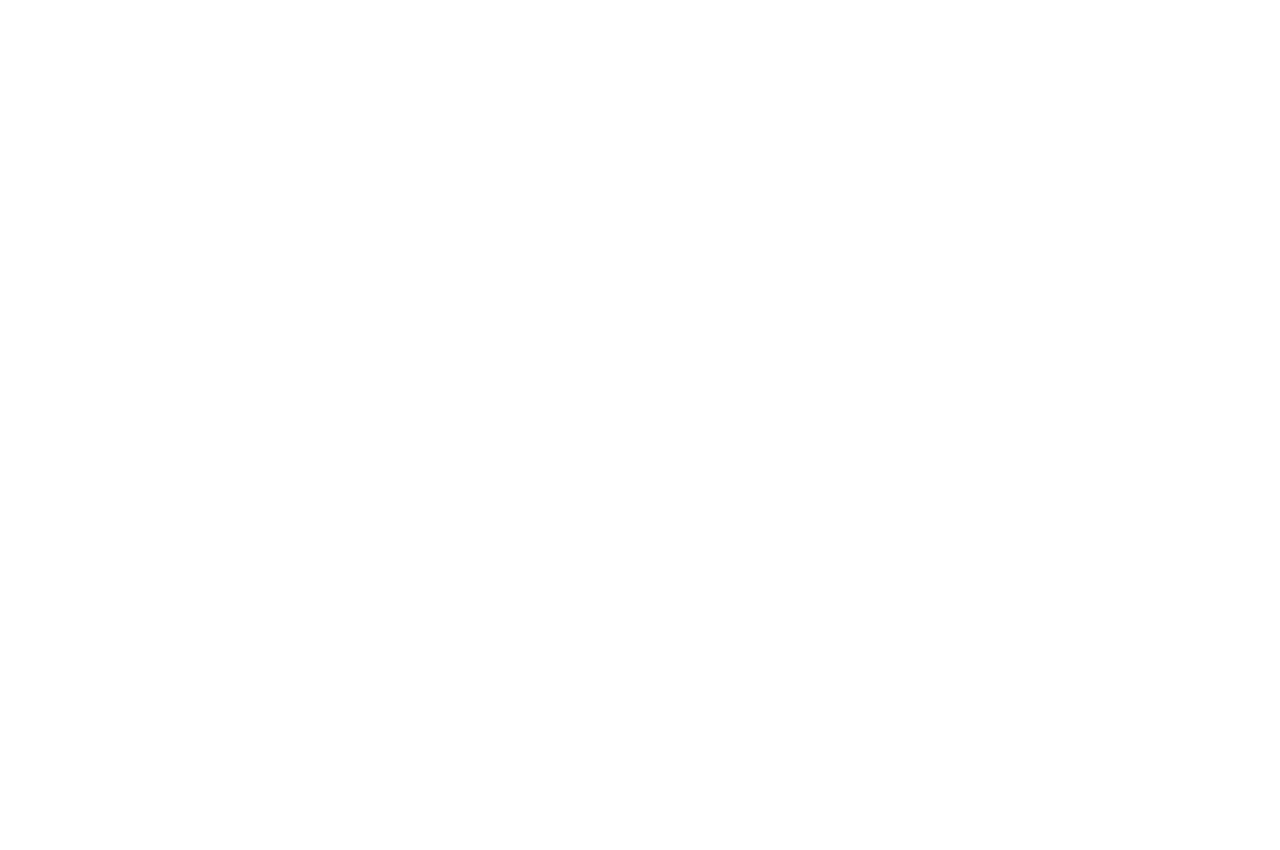
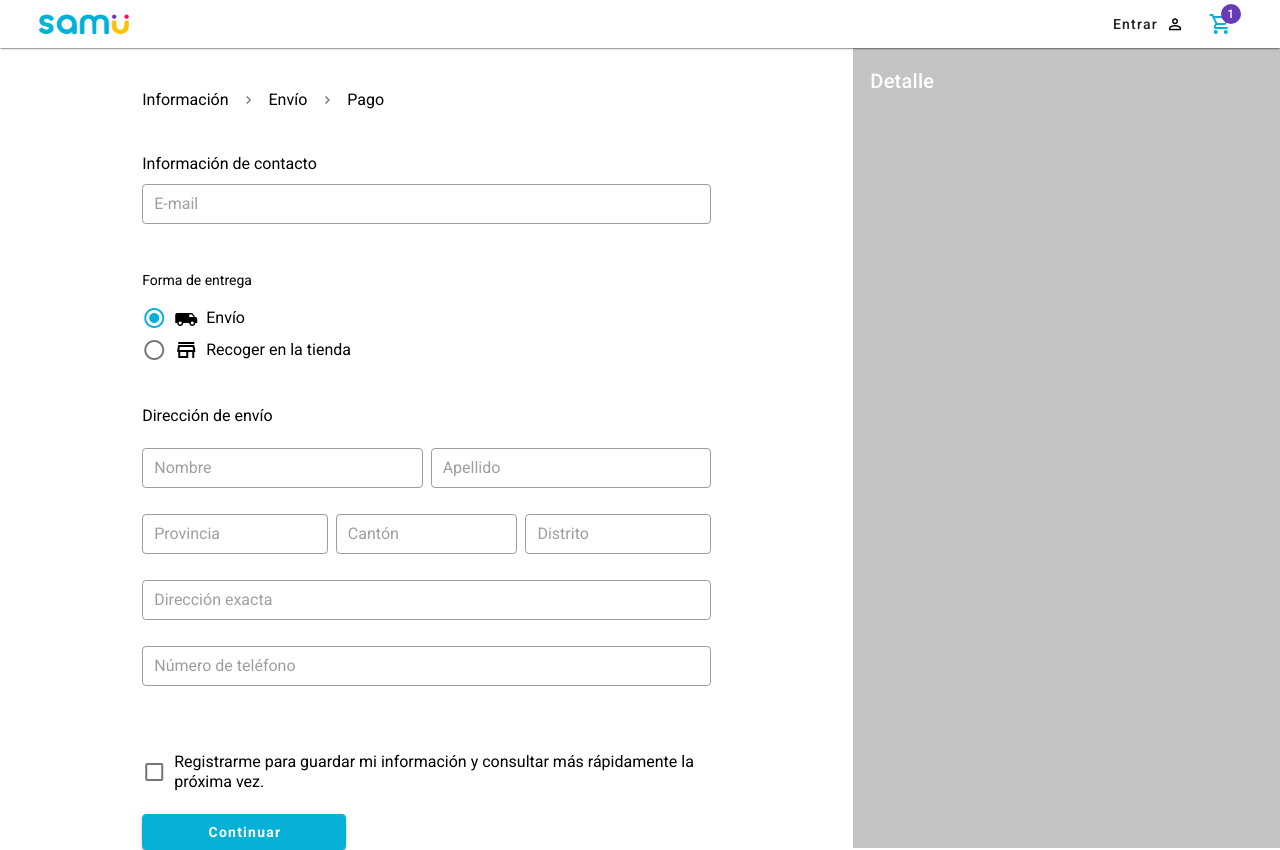
Before and after one commit to DamonBalam/samu-nuxt-cliente, a Nuxt app: page /pago in a window 1280 px wide. Before the commit this address had no page. Before the commit the page ends 800 px from the top, so only its background shows below. Built offline with nearby package versions, Linux system fonts and the light colour scheme.

Commit message:
formulario para pago done

```diff
--- a/layouts/storeLayout.vue
+++ b/layouts/storeLayout.vue
@@ -15,12 +15,23 @@
       <v-spacer/>
 
       <v-toolbar-items>
-        <v-btn text class="text-capitalize">
+        <v-btn text class="text-capitalize" to="/login">
           Entrar
           <v-icon right color="black">mdi-account-outline</v-icon>
         </v-btn>
+
+
         <v-btn icon color="primary">
-          <v-icon>mdi-cart-outline</v-icon>
+          <v-badge
+            :content="1"
+            :value="1"
+            color="bg-morado"
+            overlap
+          >
+            <v-icon>
+              mdi-cart-outline
+            </v-icon>
+          </v-badge>
         </v-btn>
       </v-toolbar-items>
     </v-app-bar>
--- /dev/null
+++ b/pages/pago/index.vue
@@ -0,0 +1,168 @@
+<template>
+  <StoreLayout>
+    <template v-slot:main>
+      <v-row no-gutters>
+        <!--  Informacion   -->
+        <v-col cols="8">
+          <v-form ref="formulario">
+            <v-row no-gutters>
+              <v-col cols="8" offset="2">
+                <v-breadcrumbs :items="items" large class="mt-10 pa-0">
+                  <template v-slot:divider>
+                    <v-icon>mdi-chevron-right</v-icon>
+                  </template>
+
+                  <template v-slot:item="{ item }">
+                    <v-breadcrumbs-item
+                      :href="item.href"
+                      :disabled="item.disabled"
+                      :style=" !item.disabled ? 'font-weight: bold': ''"
+                      active-class="black--text"
+                      exact-active-class="black--text"
+                    >
+                      {{ item.text }}
+                    </v-breadcrumbs-item>
+                  </template>
+                </v-breadcrumbs>
+              </v-col>
+
+              <v-col cols="8" offset="2" class="mt-10">
+                <label class="d-block black--text mb-2">Información de contacto</label>
+                <v-text-field placeholder="E-mail" outlined dense></v-text-field>
+              </v-col>
+
+              <v-col cols="8" offset="2">
+                <v-radio-group v-model="tipoDeEntrega">
+                  <template v-slot:label>
+                    <span class="d-block mb-2 black--text">Forma de entrega</span>
+                  </template>
+                  <v-radio :value="0">
+                    <template v-slot:label>
+                      <div class="black--text d-flex align-center">
+                        <v-icon color="black">mdi-van-utility</v-icon>
+                        <span class="d-block ml-2">Envío</span>
+                      </div>
+                    </template>
+                  </v-radio>
+                  <v-radio :value="1">
+                    <template v-slot:label>
+                      <div class="black--text d-flex align-center">
+                        <v-icon color="black">mdi-store-outline</v-icon>
+                        <span class="d-block ml-2">Recoger en la tienda</span>
+                      </div>
+                    </template>
+                  </v-radio>
+                </v-radio-group>
+              </v-col>
+
+              <v-col v-if="tipoDeEntrega === 0" cols="8" offset="2" class="mt-5">
+                <label class="d-block mb-5 black--text">Dirección de envío</label>
+
+                <v-row no-gutters>
+                  <v-col cols="6" class="pr-1">
+                    <v-text-field placeholder="Nombre" outlined dense></v-text-field>
+                  </v-col>
+                  <v-col cols="6" class="pl-1">
+                    <v-text-field placeholder="Apellido" outlined dense></v-text-field>
+                  </v-col>
+
+                  <v-col cols="4" class="pr-1">
+                    <v-text-field placeholder="Provincia" outlined dense></v-text-field>
+                  </v-col>
+
+                  <v-col cols="4" class="px-1">
+                    <v-text-field placeholder="Cantón" outlined dense></v-text-field>
+                  </v-col>
+
+                  <v-col cols="4" class="pl-1">
+                    <v-text-field placeholder="Distrito" outlined dense></v-text-field>
+                  </v-col>
+
+                  <v-col cols="12">
+                    <v-text-field placeholder="Dirección exacta" outlined dense></v-text-field>
+                  </v-col>
+                  <v-col cols="12">
+                    <v-text-field placeholder="Número de teléfono" outlined dense></v-text-field>
+                  </v-col>
+
+                </v-row>
+              </v-col>
+
+              <v-col v-else cols="8" offset="2"  class="mt-5">
+                <label class="d-block mb-5 black--text">Ubicación de la tienda</label>
+                <v-textarea dense outlined readonly no-resize v-model="tiendaUbicacion"></v-textarea>
+              </v-col>
+
+              <v-col  cols="8" offset="2"  class="mt-5">
+                <v-checkbox v-model="registrarme">
+                  <template v-slot:label>
+                    <div class="black--text">
+                      Registrarme para guardar mi información y consultar más rápidamente la próxima vez.
+                    </div>
+                  </template>
+                </v-checkbox>
+              </v-col>
+
+              <v-col cols8 offset="2">
+                <v-btn class="texto-capitalizado font-weight-bold px-16 btn-border-black" color="primary">Continuar</v-btn>
+              </v-col>
+            </v-row>
+          </v-form>
+        </v-col>
+
+        <!-- Detalle -->
+        <v-col cols="4">
+          <v-card
+            color="#C4C4C4"
+            width="100%"
+            height="100vh"
+            outlined tile
+          >
+            <v-card-title class="white--text">
+              Detalle
+            </v-card-title>
+
+          </v-card>
+        </v-col>
+      </v-row>
+    </template>
+  </StoreLayout>
+</template>
+
+<script>
+import StoreLayout from "@/layouts/storeLayout.vue"
+
+export default {
+  name: "Pago",
+  components: {StoreLayout},
+  data() {
+    return {
+      // 0 -> Envio(Default), 1 -> Recoger
+      tipoDeEntrega: 0,
+      registrarme: false,
+      tiendaUbicacion: 'Lorem Ipsum is simply dummy text of the printing and typesetting industry. Lorem Ipsum has been the industry\'s standard dummy text ever since the 1500s, when an unknown printer took a galley of type and scrambled it to make a type specimen book. It has survived not only five centuries, but also the leap into electronic typesetting, remaining essentially unchanged. ',
+      items: [
+        {
+          text: 'Información',
+          disabled: true,
+          href: 'breadcrumbs_dashboard',
+        },
+        {
+          text: 'Envío',
+          disabled: true,
+          href: 'breadcrumbs_link_1',
+        },
+        {
+          text: 'Pago',
+          disabled: true,
+          href: 'breadcrumbs_link_2',
+        },
+      ]
+    }
+  },
+}
+</script>
+
+<style scoped>
+
+</style>
```
